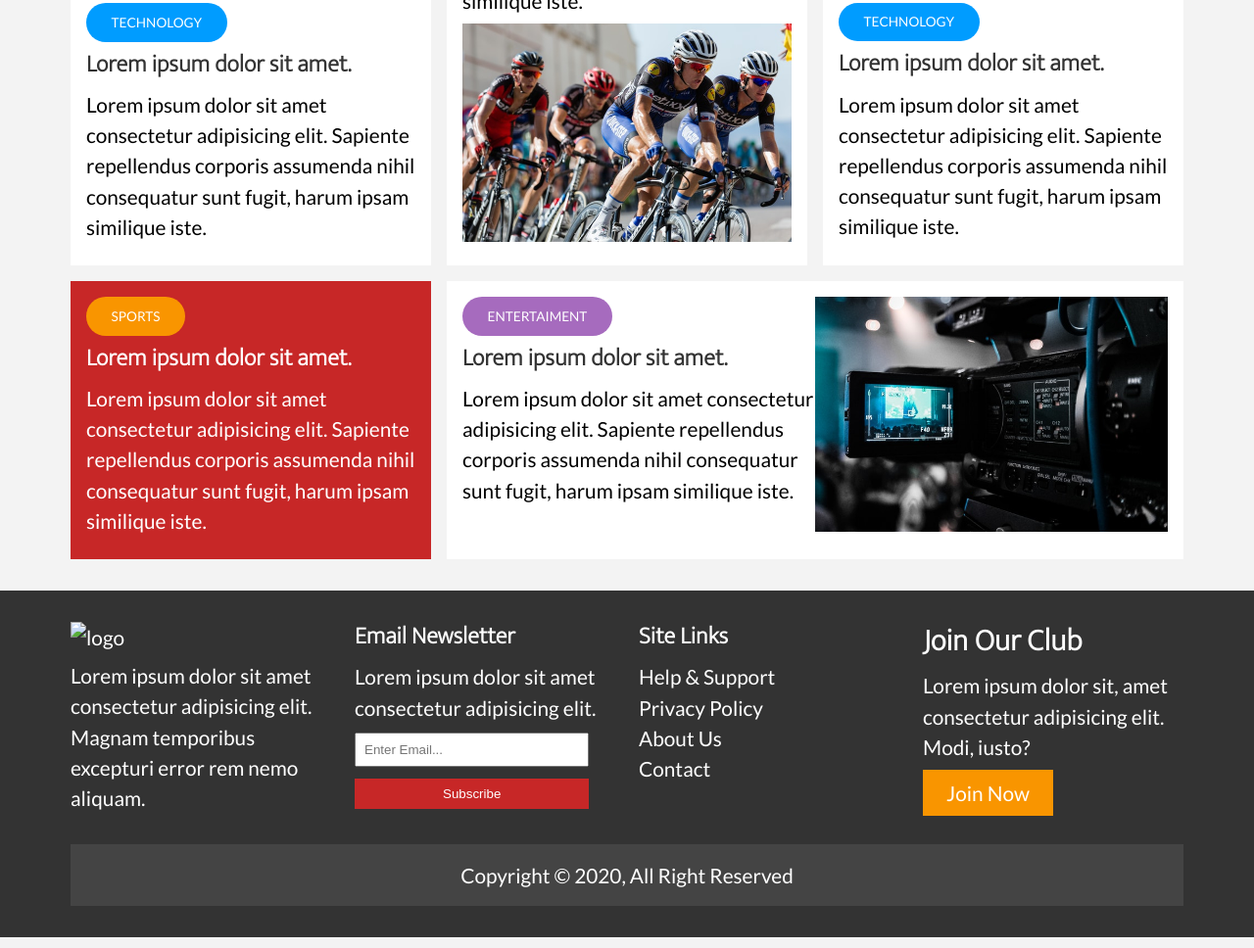
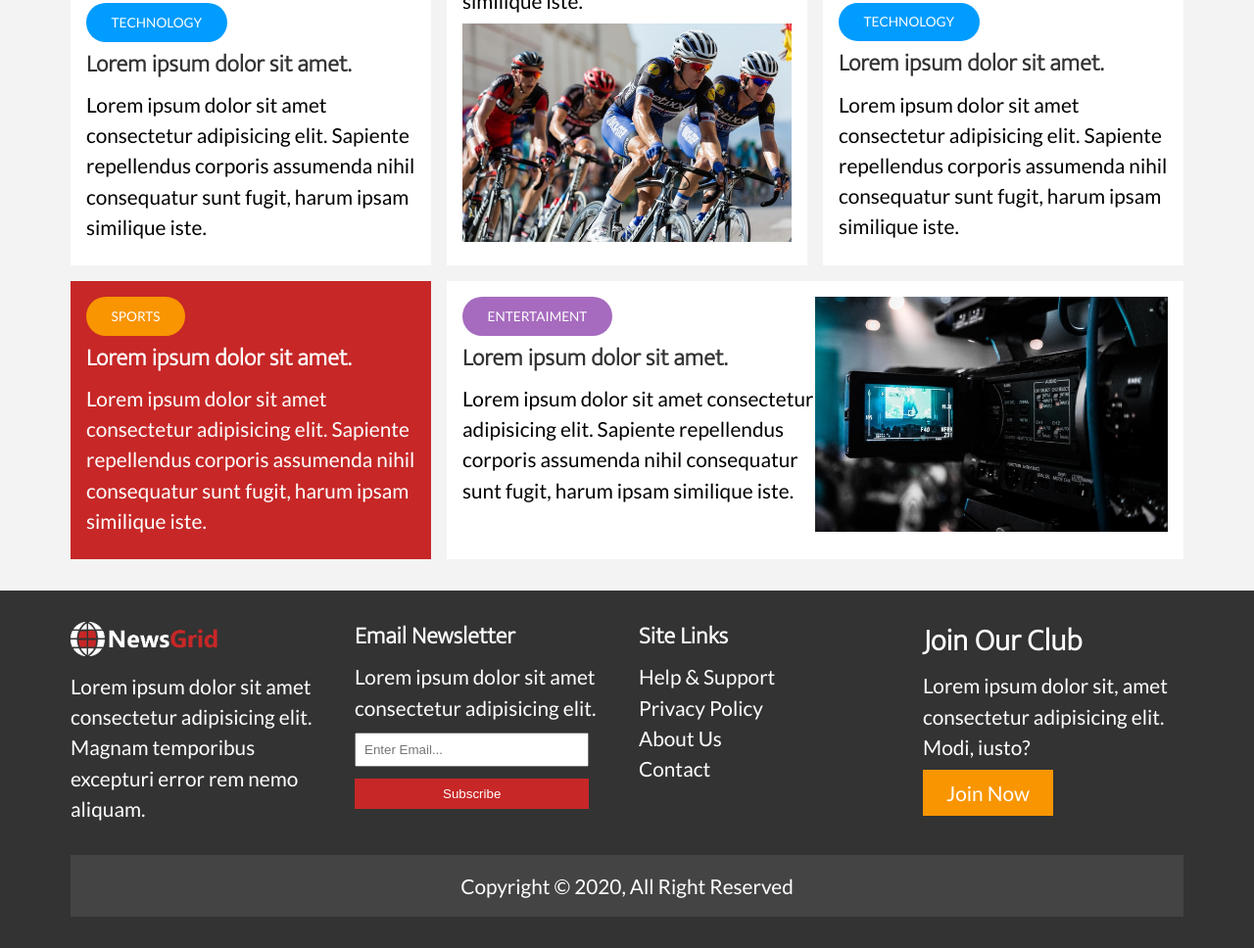
Before and after one commit to DariusMuscalu/NewsGrid, a plain HTML site: page index.html in a window 1280 px wide. Shown: the part 1168-2136 px from the top of the page at 98% size. Drawn offline with Linux system fonts and the light colour scheme; the site is published under a folder, as on GitHub Pages, so addresses that start at the root find nothing.

Commit message:
Update index.html

```diff
--- a/index.html
+++ b/index.html
@@ -111,7 +111,7 @@
     <footer id="main-footer" class="py-2">
         <div class="container footer-container">
             <div>
-                <img src="/img/logo_light.png" alt="logo">
+                <img src="img/logo_light.png" alt="logo">
                 <p>Lorem ipsum dolor sit amet consectetur adipisicing elit. Magnam temporibus excepturi error rem nemo aliquam.</p>
             </div>
             <div>
```
